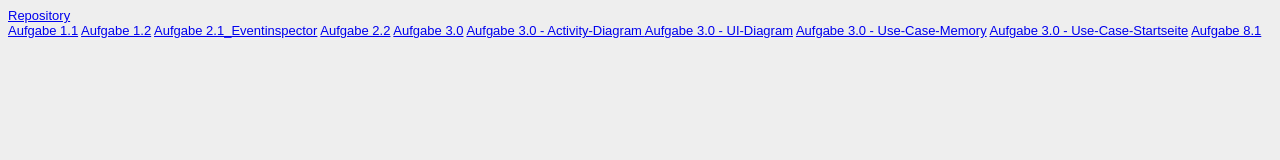
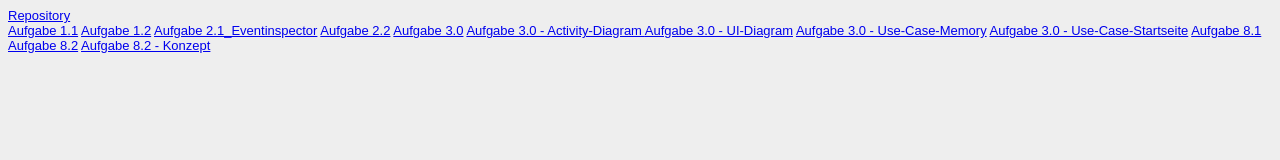
Before and after one commit to Fatihh61/EIA2, a plain HTML site: page Steckbrief/steckbrief.htm in a window 1280 px wide. Drawn offline with Linux system fonts and the light colour scheme.

Commit message:
Steckbrief_Update

```diff
--- a/Steckbrief/steckbrief.htm
+++ b/Steckbrief/steckbrief.htm
@@ -24,5 +24,7 @@ body {
 	<a href="https://Fatihh61.github.io/EIA2/Praktikum/L03_Sequenzmemory-Settings/Use-Case-Memory.jpg" target="_blank">Aufgabe 3.0 - Use-Case-Memory</a>
 	<a href="https://Fatihh61.github.io/EIA2/Praktikum/L03_Sequenzmemory-Settings/Use-Case-Startseite.jpg" target="_blank">Aufgabe 3.0 - Use-Case-Startseite</a>
 	<a href="https://Fatihh61.github.io/EIA2/Praktikum/L08.1_Canvas/index.html" target="_blank">Aufgabe 8.1</a>
+	<a href="https://Fatihh61.github.io/EIA2/Praktikum/L08.2_GoldenerHerbst/index.html" target="_blank">Aufgabe 8.2</a>
+	<a href="https://Fatihh61.github.io/EIA2/Praktikum/L08.2_GoldenerHerbst/Konzeption.pdf" target="_blank">Aufgabe 8.2 - Konzept</a>
 </body>
 </html>
```
